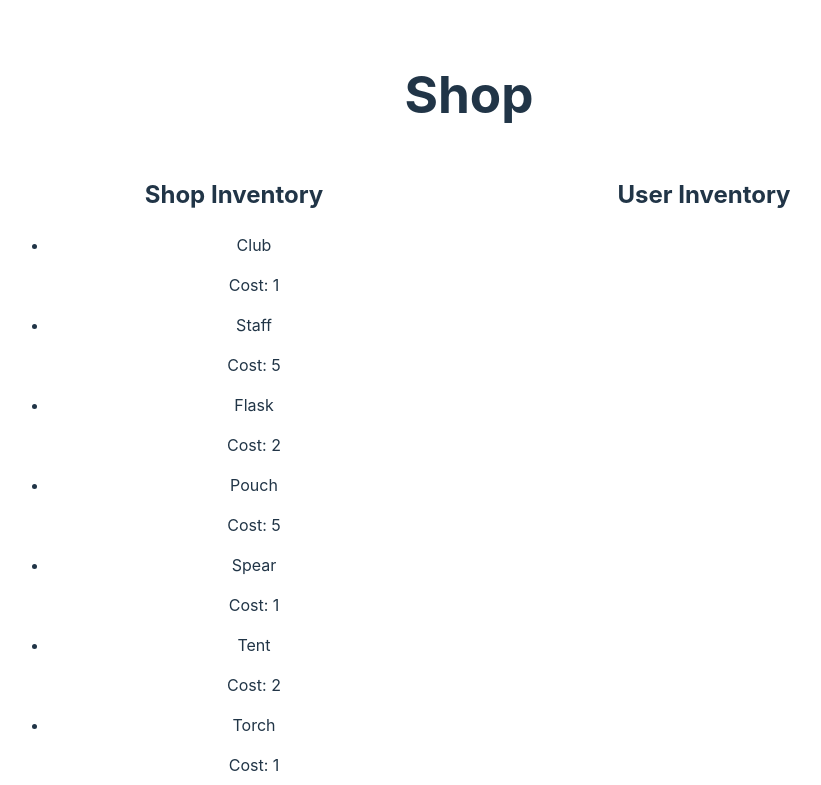
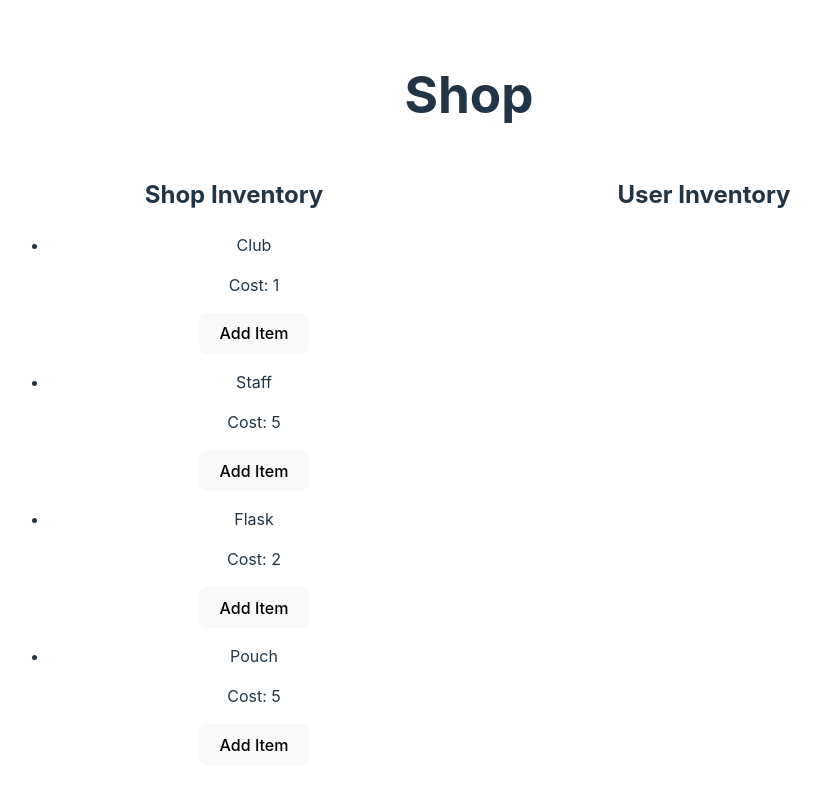
Before and after one commit to natesobeck/react-dnd-postcourse, a React (Vite) app: page / in a window 1280 px wide. Shown: the top 785 px of the page, without its empty margins (171-992 px from the left). Built offline with nearby package versions, Linux system fonts and the light colour scheme.

Commit message:
add functionality to add an item to a users inventory and filter that item from the shops inventory

```diff
--- a/src/components/InventoryList/InventoryList.jsx
+++ b/src/components/InventoryList/InventoryList.jsx
@@ -7,6 +7,12 @@ const InventoryList = (props) => {
           <li key={item._id}>
             <p>{item.name}</p>
             <p>Cost: {item.cost}</p>
+
+          {props.handleAddItem
+            ? <button onClick={() => props.handleAddItem(item)}>Add Item</button>
+            : <button>Remove Item</button>
+          }
+
           </li>
         ))}
       </ul>
--- a/src/pages/Shop/Shop.jsx
+++ b/src/pages/Shop/Shop.jsx
@@ -14,15 +14,20 @@ const Shop = () => {
   const [shopInventory, setShopInventory] = useState(inventoryData)
   const [userInventory, setUserInventory] = useState([])
 
-  // const handleAddItem = () => {
-  //   setInventory([])
-  // }
+  const handleAddItem = (item) => {
+    setUserInventory([...userInventory, item])
+    setShopInventory(shopInventory.filter(e => e._id !== item._id))
+  }
 
   return (
     <main>
       <h1>Shop</h1>
       <section className="shop-section">
-        <InventoryList title="Shop Inventory" inventory={shopInventory} />
+        <InventoryList
+          title="Shop Inventory"
+          inventory={shopInventory}
+          handleAddItem={handleAddItem}
+        />
         <InventoryList title="User Inventory" inventory={userInventory} />
       </section>
     </main>
```
